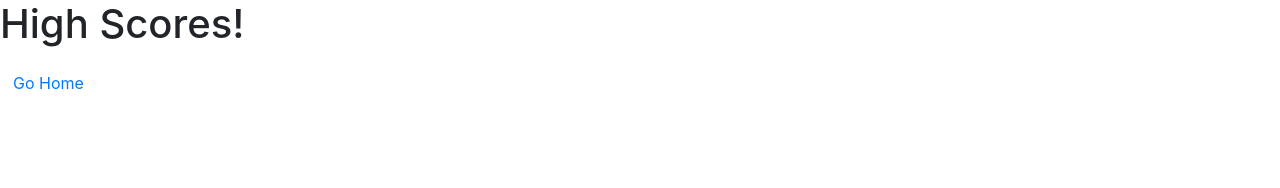
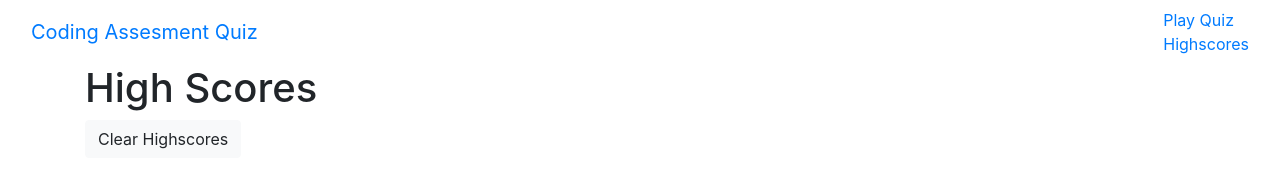
Before and after one commit to VinceH28/Homework4, a plain HTML site: page highscores.html in a window 1280 px wide. Drawn offline with nearby package versions, Linux system fonts and the light colour scheme.

Commit message:
Update highscores.html

```diff
--- a/highscores.html
+++ b/highscores.html
@@ -3,20 +3,35 @@
   <head>
         <meta charset="UTF-8">
         <title>HighScores</title>
-        <link rel="stylesheet" href=C:\Users\Vince\OneDrive\ColumbiaBootcamp\GitHub\Homework4\highscores.css>
+        <link rel="stylesheet" href= "C:\Users\Vince\OneDrive\Columbia Bootcamp\GitHub\Homework4\highscores.css">
 
-        <!-- Bootstrap File -->
+        <!-- Bootstrap File  -->
         <link rel="stylesheet" href="https://maxcdn.bootstrapcdn.com/bootstrap/4.0.0/css/bootstrap.min.css">
     </head>
   <body>
-      <div class="containter">
-          <div id="highScores" class="flex-center flex-column">
-              <h1 id="finalScore">High Scores!</h1>
-              <ul id="highScoresList"></ul>
-              <a class="btn" href="C:\Users\Vince\OneDrive\Columbia Bootcamp\GitHub\Homework4\index.html">Go Home</a>
+    <!-- NAv Bar-->
+    <nav class="navbar navbar-fluid">
+        <div class="container-fluid">
+          <div class="navbar-header">
+            <a class="navbar-brand" href="C:\Users\Vince\OneDrive\Columbia Bootcamp\GitHub\Homework4\index.html">Coding Assesment Quiz</a>
           </div>
-      </div>
+          <ul class="nav navbar-nav">
+            <li><a href="C:\Users\Vince\OneDrive\Columbia Bootcamp\GitHub\Homework4\index.html">Play Quiz</a></li>
+            <li><a href="C:\Users\Vince\OneDrive\Columbia Bootcamp\GitHub\Homework4\highscores.html">Highscores</a></li>
+          </ul>
+        </div>
+      </nav>
 
-      <script src="C:\Users\Vince\OneDrive\Columbia Bootcamp\GitHub\Homework4\highscores.css"></script>
+    <div class="container">
+        <div class="row">
+          <div class="col-lg-12 shadow hadlow-lg" id="highscore-div">
+            <h1> High Scores</h1>
+            <table id="highScores"></table>
+            <button class="btn btn-light" id="clear-highscores">
+              Clear Highscores
+            </button>
+          </div>
+        </div>
+      <script src="C:\Users\Vince\OneDrive\Columbia Bootcamp\GitHub\Homework4\scorescript.js"></script>
   </body>
 </html>
```
